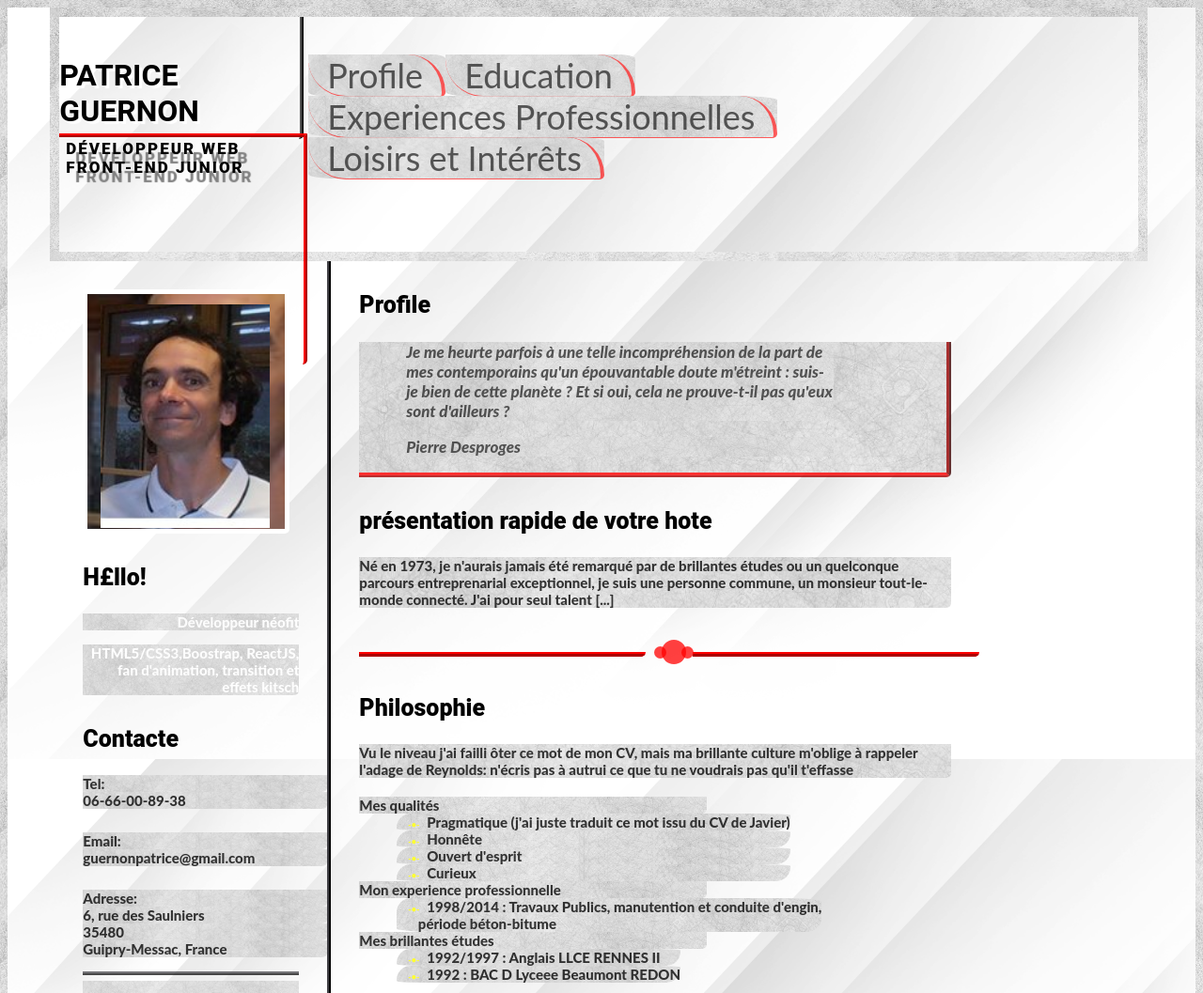
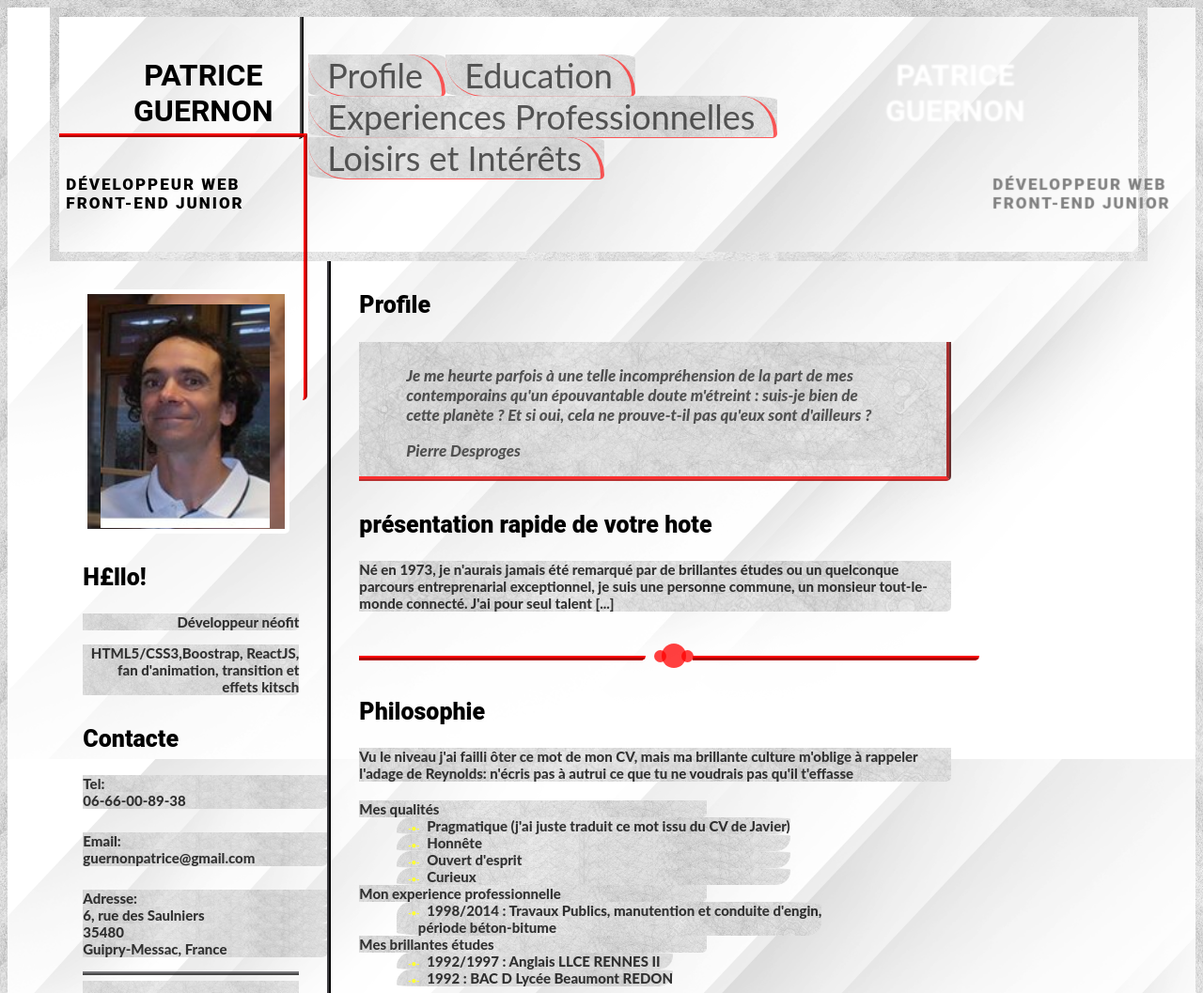
Before and after one commit to PatdeMessac/CV_HTML, a plain HTML site: page index.html in a window 1280 px wide. Shown: the top 1057 px of the page at 94% size. Drawn offline with Linux system fonts and the light colour scheme.

Commit message:
text-shadow, padding profile

```diff
--- a/CV_HTML.css
+++ b/CV_HTML.css
@@ -239,8 +239,10 @@ ul {
 	text-transform: uppercase;
 	font-size: 32px;
 	margin: 43px 0 0;
+	padding-left: 50px;
 	color: black;
-	text-shadow: 3px 3px 1px white;
+	text-shadow: 25em 0px 2px white;
+	text-align: center;
 }
 .logotype_occupation{ /*titre sous nom*/
 	width : 253px;
@@ -248,11 +250,11 @@ ul {
 	text-transform: uppercase;
 	margin-top: 5px;
 	color: black;
-	text-shadow: 10px 10px 1px grey;
+	text-shadow: 58em 0px 1px grey;
 	font-size: 17px;
 	letter-spacing: 2px;
 	padding-left: 7px;
-	padding-top : 2px;
+	padding-top : 40px;
 	border-right: 4px ridge red;
 	border-top: 4px ridge red;
 }
@@ -486,12 +488,14 @@ border-left:5px solid white;
 /* Profile Content */
 
 .profile_quote {
+
+	padding-top: 8px;
 	position: relative;
 	/* margin-left: 5px; */
 }
 	.profile_quote p {
 		font-size: 17px;
-		width: 455px;
+		width: 90%;
 	}
 	.profile_quote .entypo-quote {
 		color: #3d3a41;
--- a/index.html
+++ b/index.html
@@ -49,7 +49,7 @@
         </div>
         <div class="hello_content">
           <h2>H£llo!</h2>
-          <p style="text-align: right; color:white">Développeur néofit</p><p style="text-align:right; color:white">HTML5/CSS3,Boostrap, ReactJS, fan d'animation, transition et effets kitsch</p>
+          <p style="text-align: right">Développeur néofit</p><p style="text-align:right">HTML5/CSS3,Boostrap, ReactJS, fan d'animation, transition et effets kitsch</p>
         </div>
         <div class="contact_details_content">
           <h2>Contacte</h2>
@@ -119,7 +119,7 @@
 	            <p>Mes brillantes études</p>
 	            <ul>
 	              <li>1992/1997 : Anglais LLCE RENNES II</li>
-	              <li>1992 : BAC D Lyceee Beaumont REDON</li>
+	              <li>1992 : BAC D Lycée Beaumont REDON</li>
             	</ul>
             <div class="clear"></div>
           </div>
```
